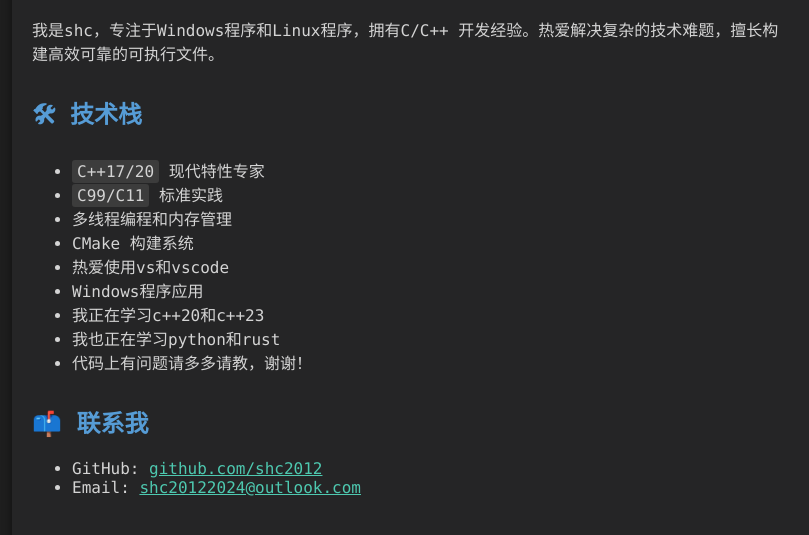
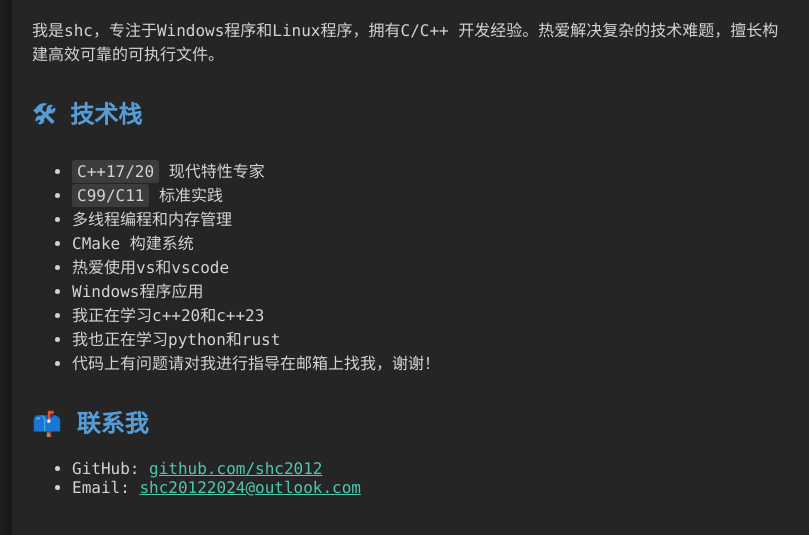
Before and after one commit to shc2012/shcweb, a plain HTML site: page shcweb.html in a window 1280 px wide. Shown: the part 167-702 px from the top of the page, without its empty margins (228-1037 px from the left). Drawn offline with Linux system fonts and the light colour scheme.

Commit message:
shcweb.html

```diff
--- a/shcweb.html
+++ b/shcweb.html
@@ -56,7 +56,7 @@
                 <li>Windows程序应用</li>
                 <li>我正在学习c++20和c++23</li>
                 <li>我也正在学习python和rust</li>
-                <li>代码上有问题请多多请教，谢谢！</li>
+                <li>代码上有问题请对我进行指导在邮箱上找我，谢谢！</li>
             </ul>
         </div>
 
```
